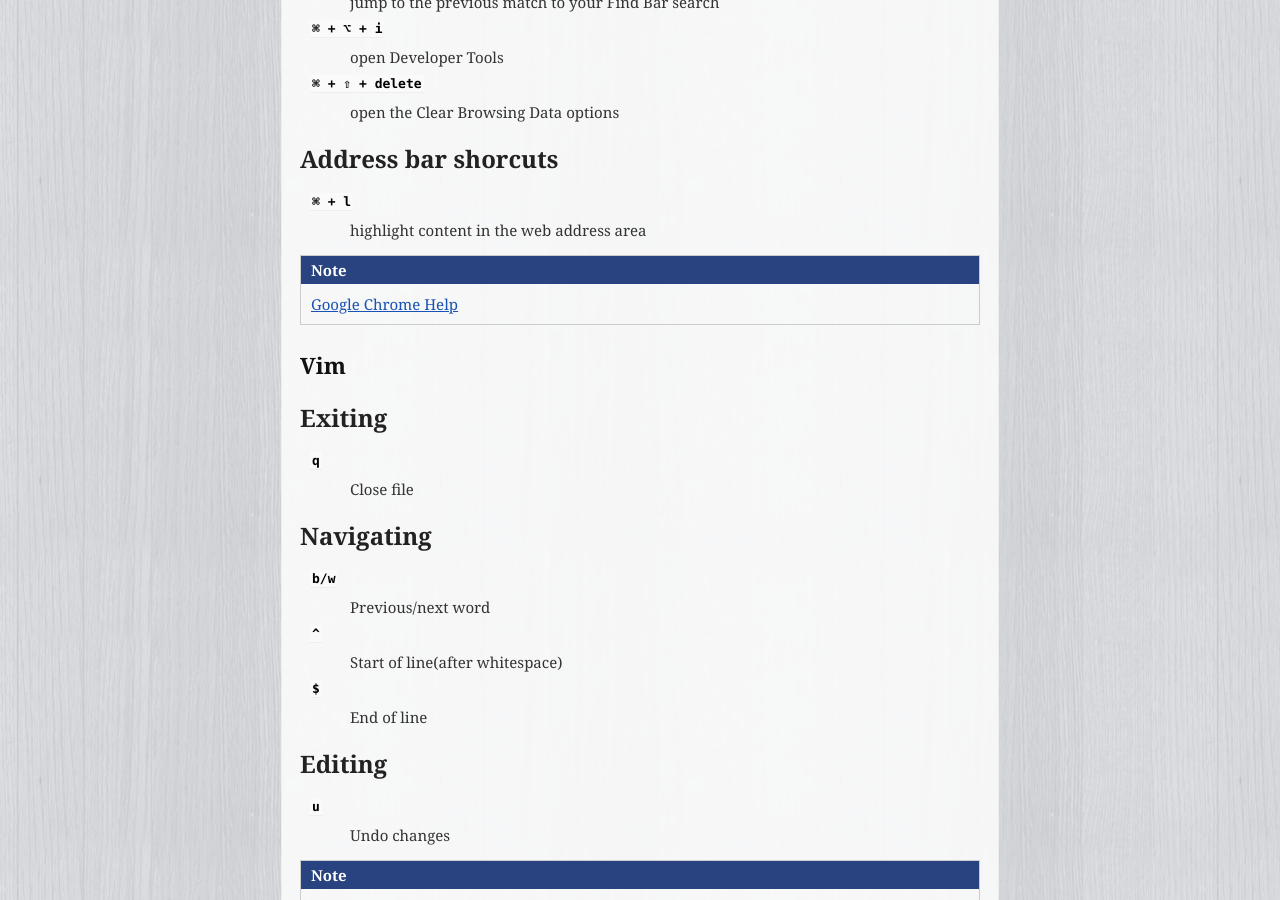
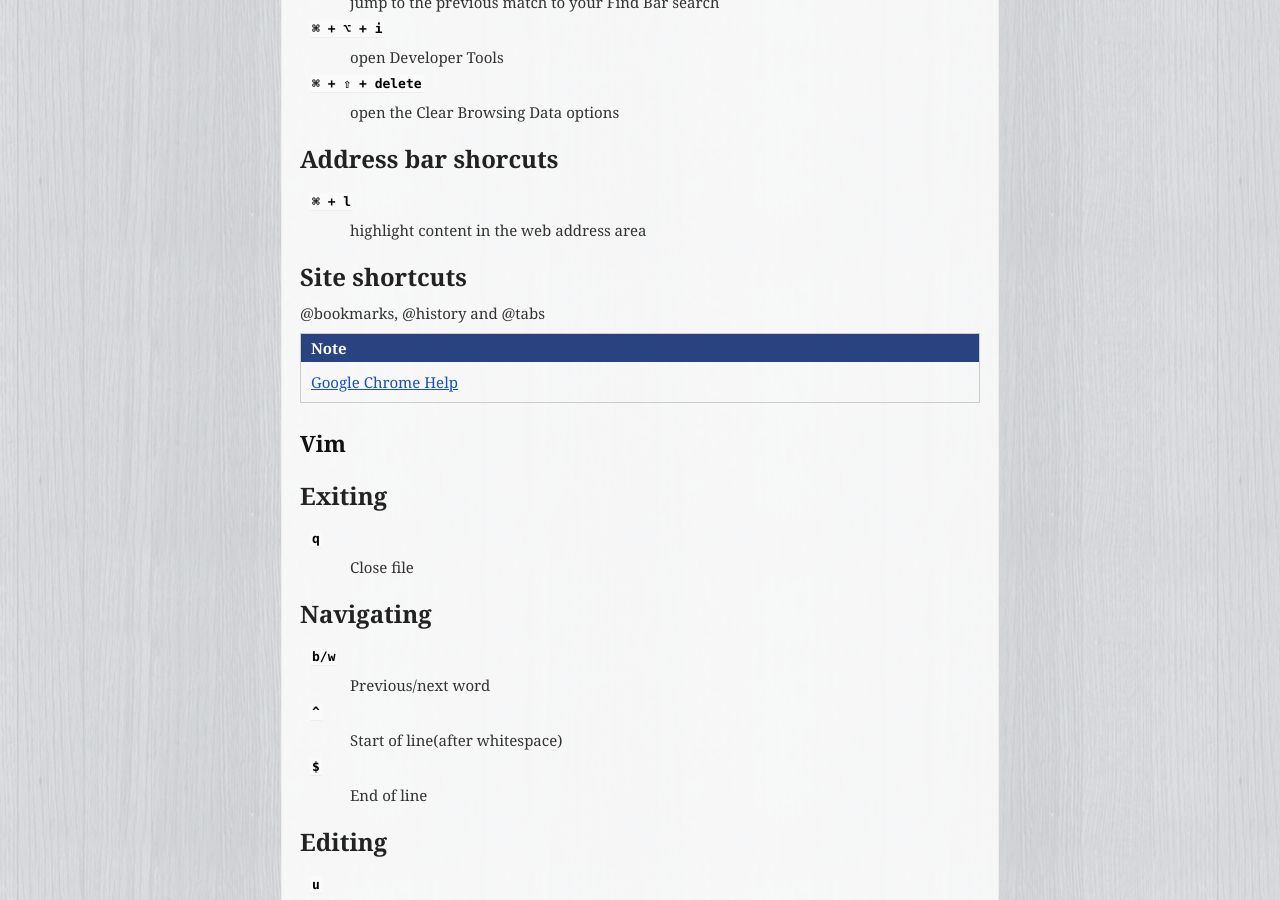
Before and after one commit to uraitakahito/shortcuts, a Sphinx documentation site: the page built from source/index.rst, in a window 1280 px wide and 900 px high, scrolled down 3764 px. Built offline with Sphinx 7.4.7, drawn with Linux system fonts in a browser that asks for light colours.

Commit message:
Add Google Chrome site shortcuts

```diff
--- a/source/index.rst
+++ b/source/index.rst
@@ -212,6 +212,11 @@ Address bar shorcuts
 ``⌘ + l``
    highlight content in the web address area
 
+Site shortcuts
+--------------------
+
+@bookmarks, @history and @tabs
+
 .. note::
    `Google Chrome Help <https://support.google.com/chrome/answer/157179>`_
 
```
